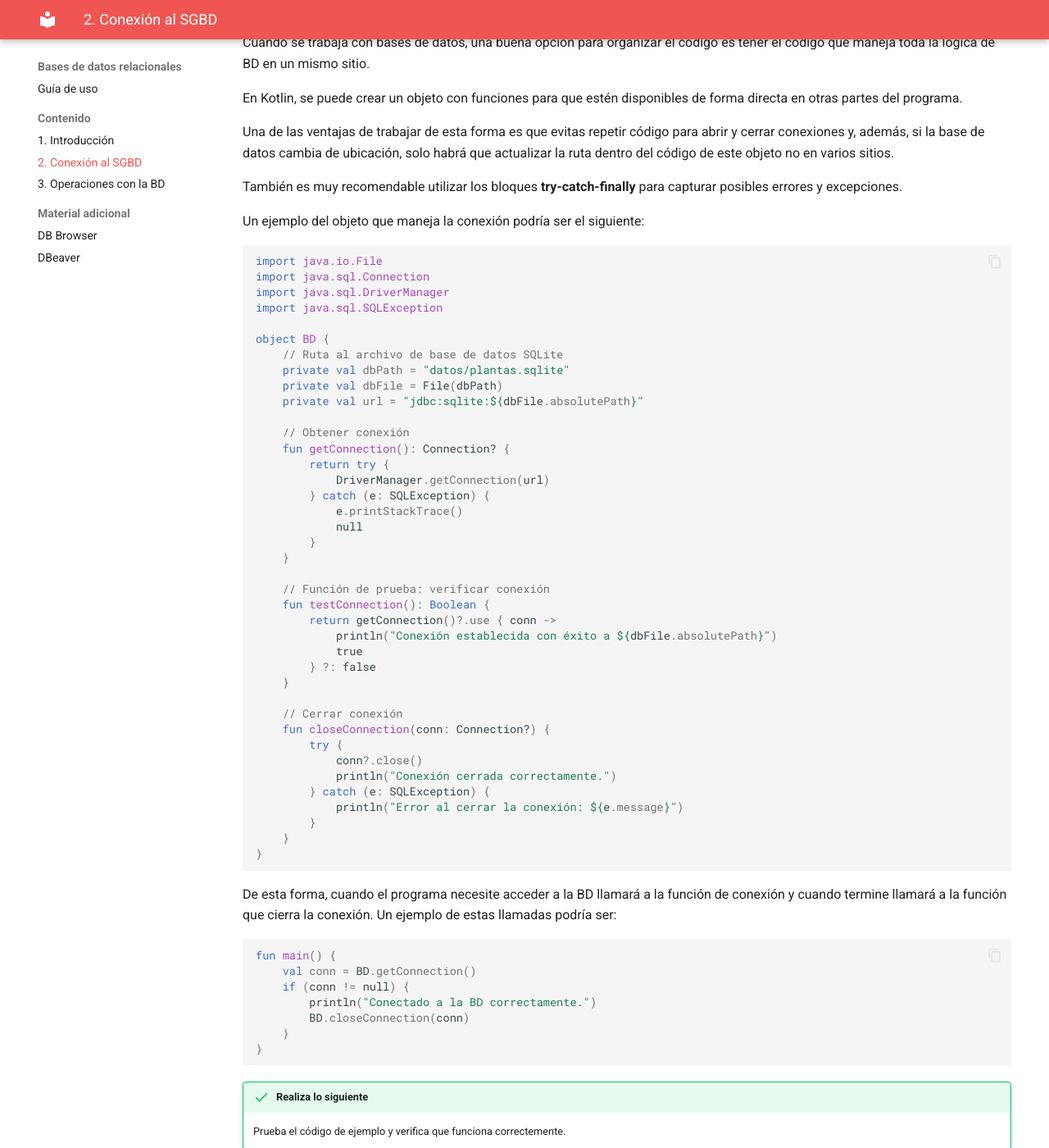
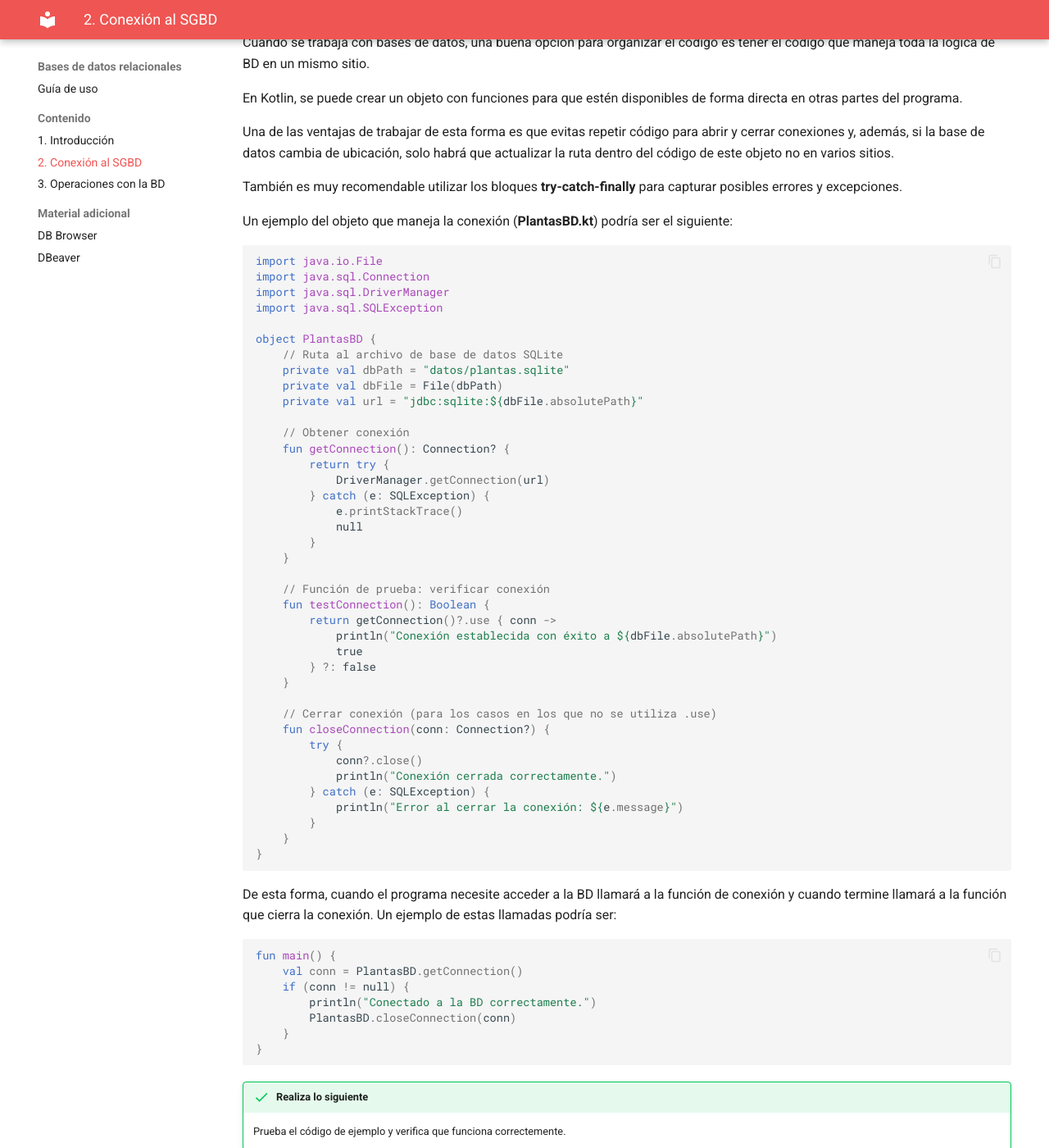
Before and after one commit to bpaterna/AD_BD_REL, an MkDocs documentation site: the page built from docs/2_conexiones.md, in a window 1280 px wide and 1400 px high, scrolled down 3863 px. Shown: the whole window at 82% size. Built offline with MkDocs 1.6.1 and Material for MkDocs 9.7.7, drawn with Linux system fonts in a browser that asks for light colours.

Commit message:
Update 2_conexiones.md

````diff
--- a/docs/2_conexiones.md
+++ b/docs/2_conexiones.md
@@ -138,7 +138,7 @@ Una de las ventajas de trabajar de esta forma es que evitas repetir código para
 
 También es muy recomendable utilizar los bloques **try-catch-finally** para capturar posibles errores y excepciones.
 
-Un ejemplo del objeto que maneja la conexión podría ser el siguiente:
+Un ejemplo del objeto que maneja la conexión (**PlantasBD.kt**) podría ser el siguiente:
 
 ``` kotlin
 import java.io.File
@@ -146,7 +146,7 @@ import java.sql.Connection
 import java.sql.DriverManager
 import java.sql.SQLException
 
-object BD {
+object PlantasBD {
     // Ruta al archivo de base de datos SQLite
     private val dbPath = "datos/plantas.sqlite"
     private val dbFile = File(dbPath)
@@ -170,7 +170,7 @@ object BD {
         } ?: false
     }
 
-    // Cerrar conexión
+    // Cerrar conexión (para los casos en los que no se utiliza .use)
     fun closeConnection(conn: Connection?) {
         try {
             conn?.close()
@@ -186,10 +186,10 @@ De esta forma, cuando el programa necesite acceder a la BD llamará a la funció
 
 ``` kotlin
 fun main() {
-    val conn = BD.getConnection()
+    val conn = PlantasBD.getConnection()
     if (conn != null) {
         println("Conectado a la BD correctamente.")
-        BD.closeConnection(conn)
+        PlantasBD.closeConnection(conn)
     }
 }
 ```
````
